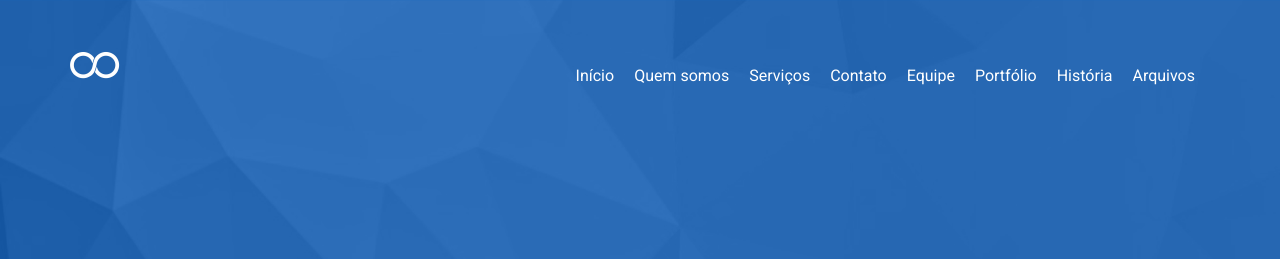
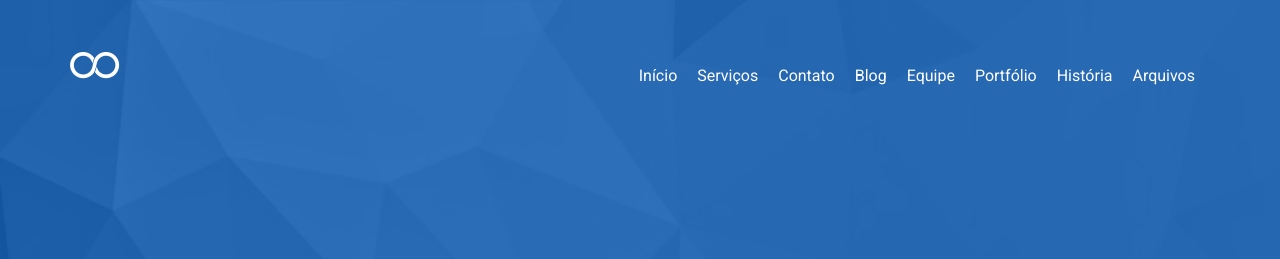
Before and after one commit to dggouveia/recursivejr.github.io, a Jekyll site: the page index.html, which Jekyll copies as it is, in a window 1280 px wide and 900 px high. Shown: the top 259 px of the window. Built offline with Jekyll 4.4.1, drawn with Linux system fonts in a browser that asks for light colours.

Commit message:
adiconando link para o blog na barra de navegação

```diff
--- a/arquivos.html
+++ b/arquivos.html
@@ -58,6 +58,7 @@
 			<div class="collapse navbar-collapse" id="bs-example-navbar-collapse-1">
 				<ul class="nav navbar-nav navbar-right main-nav">
 					<li><a href="index.html">Início</a></li>
+					<li><a href="blog.html">Blog</a></li>
 					<li><a href="equipe.html">Equipe</a></li>
 					<li><a href="portfolio/index.html">Portfólio</a></li>
 					<li><a href="historia.html">História</a></li>
--- a/equipe.html
+++ b/equipe.html
@@ -58,6 +58,7 @@
 			<div class="collapse navbar-collapse" id="bs-example-navbar-collapse-1">
 				<ul class="nav navbar-nav navbar-right main-nav">
 					<li><a href="index.html">Início</a></li>
+					<li><a href="blog.html">Blog</a></li>
 					<li><a href="equipe.html">Equipe</a></li>
 					<li><a href="portfolio/index.html">Portfólio</a></li>
 					<li><a href="historia.html">História</a></li>
--- a/historia.html
+++ b/historia.html
@@ -58,6 +58,7 @@
 			<div class="collapse navbar-collapse" id="bs-example-navbar-collapse-1">
 				<ul class="nav navbar-nav navbar-right main-nav">
 					<li><a href="index.html">Início</a></li>
+					<li><a href="blog.html">Blog</a></li>
 					<li><a href="equipe.html">Equipe</a></li>
 					<li><a href="portfolio/index.html">Portfólio</a></li>
 					<li><a href="historia.html">História</a></li>
--- a/index.html
+++ b/index.html
@@ -62,9 +62,9 @@
 			<div class="collapse navbar-collapse" id="bs-example-navbar-collapse-1">
 				<ul class="nav navbar-nav navbar-right main-nav">
 					<li><a href="#intro">Início</a></li>
-					<li><a href="#about">Quem somos</a></li>
 					<li><a href="#services">Serviços</a></li>
 					<li><a href="#contato">Contato</a></li>
+					<li><a href="blog.html">Blog</a></li>
 					<li><a href="equipe.html">Equipe</a></li>
 					<li><a href="portfolio/index.html">Portfólio</a></li>
 					<li><a href="historia.html">História</a></li>
```
